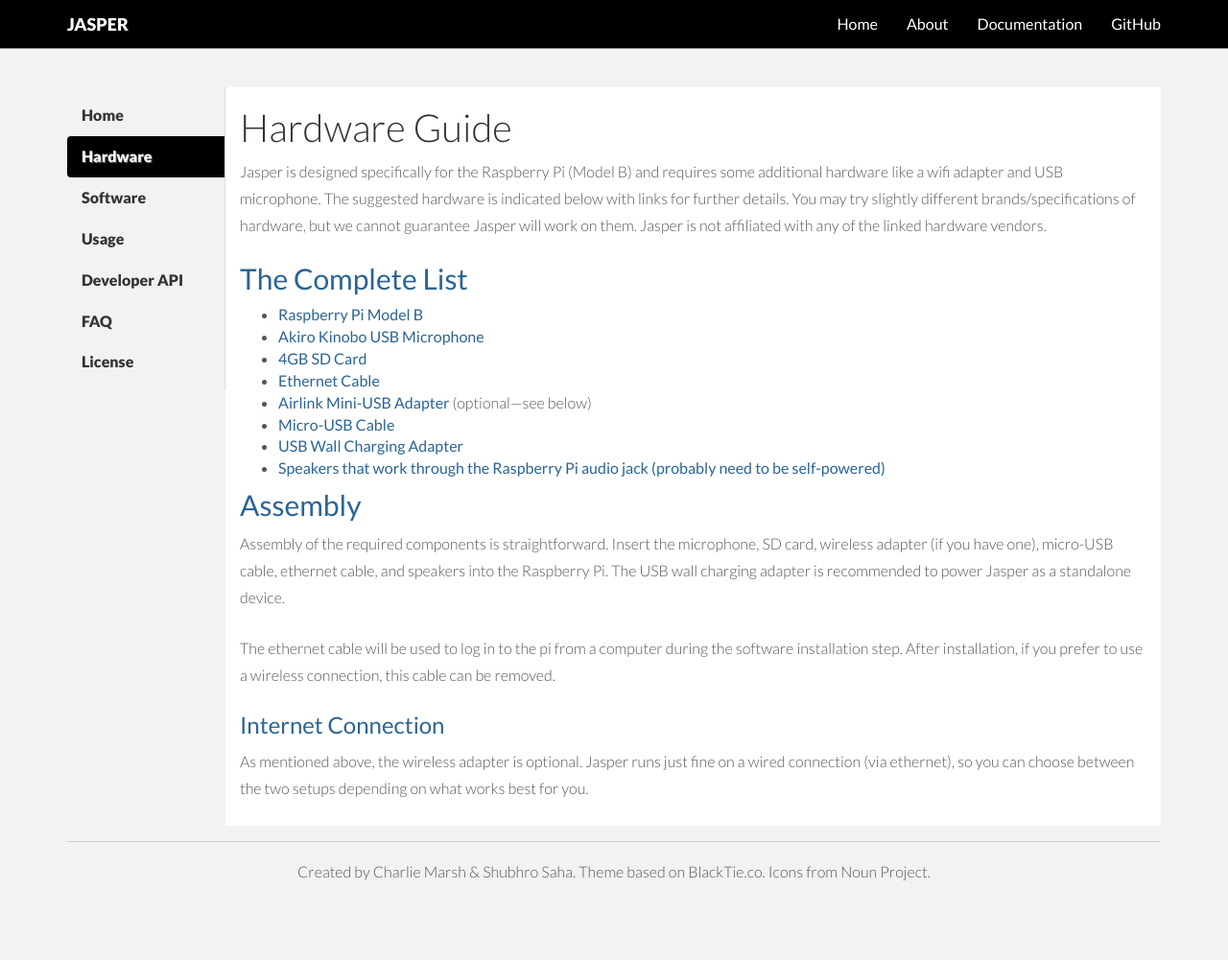
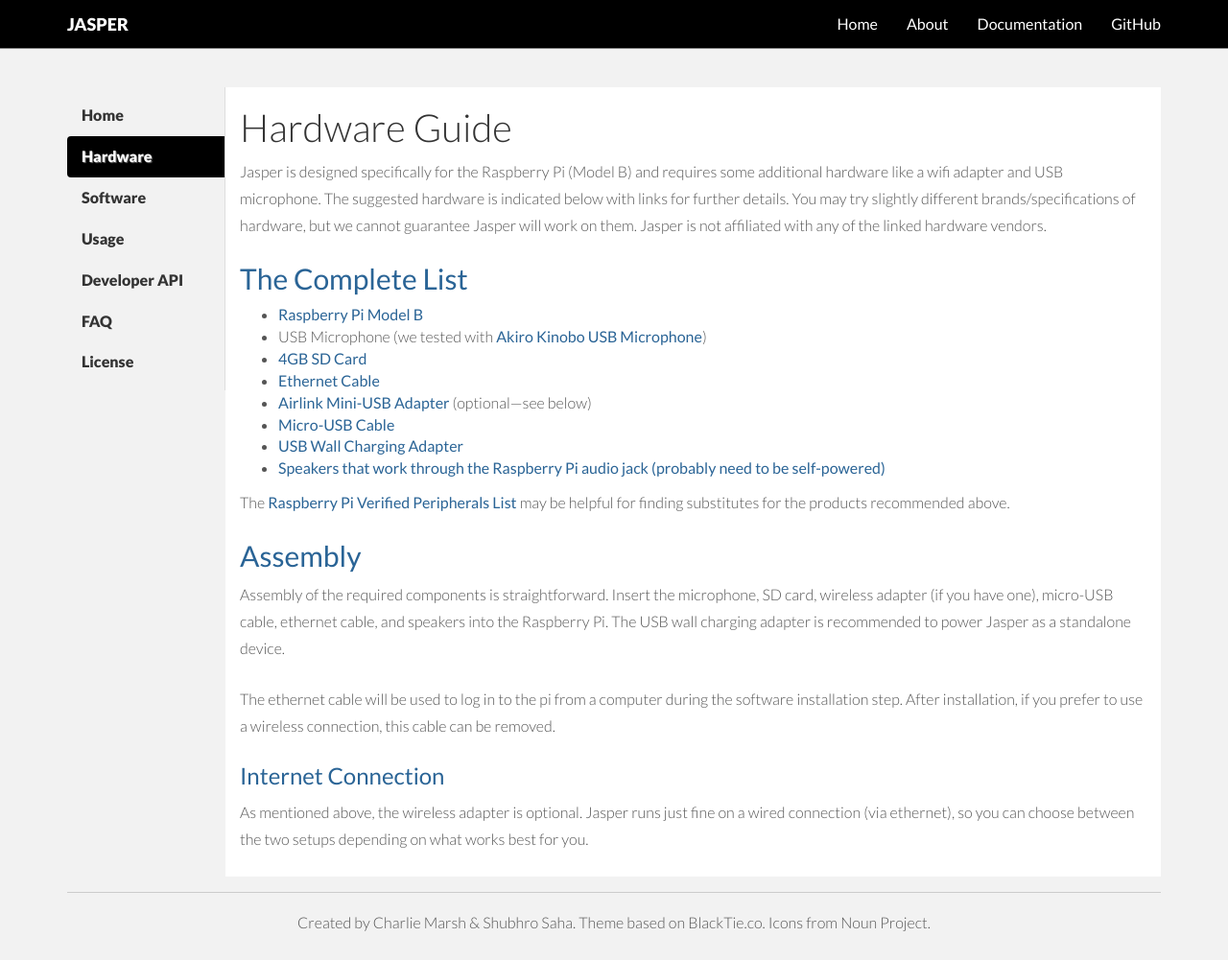
Before and after one commit to jasperproject/jasperproject.github.io, a Jekyll site: the page built from documentation/hardware/index.md, in a window 1280 px wide and 1001 px high. Shown: the whole window at 96% size. Built offline with Jekyll 4.4.1, drawn with Linux system fonts in a browser that asks for light colours; nearby versions of some CDN libraries.

Commit message:
hardware guide updated

```diff
--- a/documentation/hardware/index.md
+++ b/documentation/hardware/index.md
@@ -12,13 +12,15 @@
 <h2 class="linked" id='complete-list'><a href="#complete-list" title="Permalink to this headline">The Complete List</a></h2>
 
 - [Raspberry Pi Model B](https://www.google.com/shopping/product/16525736034140563056)
-- [Akiro Kinobo USB Microphone](http://www.amazon.com/USB-2-0-Microphone-Recognition-Software/%20dp/B008CNZOJY/ref=sr_1_1?s=electronics)
+- USB Microphone (we tested with [Akiro Kinobo USB Microphone](http://www.amazon.com/USB-2-0-Microphone-Recognition-Software/%20dp/B008CNZOJY/ref=sr_1_1?s=electronics))
 - [4GB SD Card](https://www.google.com/shopping/product/4813288882623522717)
 - [Ethernet Cable](https://www.google.com/search?hl=en&amp;tbm=shop&amp;q=ethernet+cable)
-- [Airlink Mini-USB Adapter](http://www.amazon.com/Airlink-compatible-Wireless-Mini-%20USB-AWLL5099/dp/B006ZZUK5Y/ref=sr_1_5?%20s=electronics) (optional—see below)
+- [Airlink Mini-USB Adapter](https://www.google.com/search?hl=en&tbm=shop&q=Airlink+Mini-USB+Adapter) (optional—see below)
 - [Micro-USB Cable](http://www.amazon.com/Monoprice-Male-Micro-28AWG-Cable/dp/B001U3SU8U/ref=pd_sim_pc_1)
-- [USB Wall Charging Adapter](http://www.amazon.com/Zeimax-Travel-Charger-White-iPhone/dp/B00CO6TNM4/ref=sr_1_1?s=electronics)
+- [USB Wall Charging Adapter](https://www.google.com/search?hl=en&tbm=shop&q=USB+wall+charger)
 - [Speakers that work through the Raspberry Pi audio jack (probably need to be self-powered)](https://www.google.com/shopping/product/1749789584867681205)
+
+The [Raspberry Pi Verified Peripherals List](http://elinux.org/RPi_VerifiedPeripherals) may be helpful for finding substitutes for the products recommended above.
 
 <h2 class="linked" id='assembly'><a href="#assembly" title="Permalink to this headline">Assembly</a></h2>
 
```
Also changed, not shown: documentation/software/index.md (+5 -6 lines).
